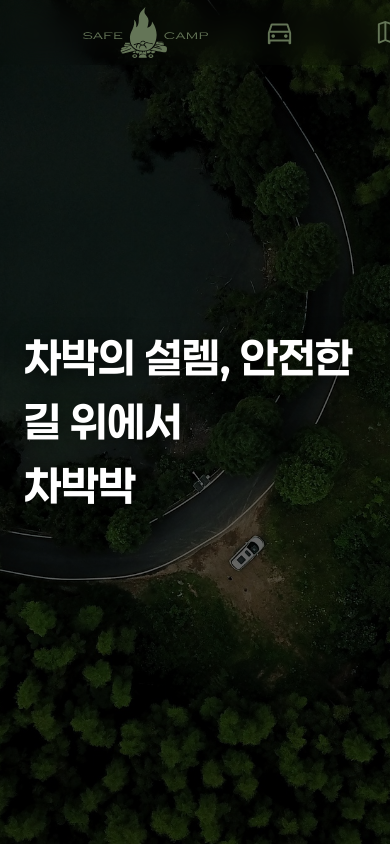
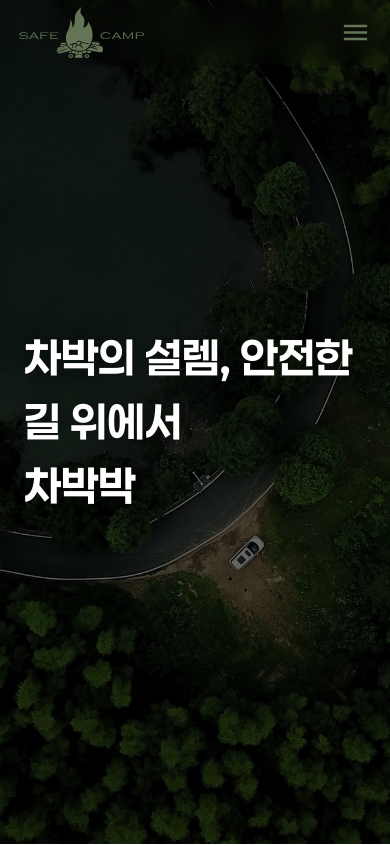
Before and after one commit to eunhyeon1020/Car-BakBak, a Vue app in the folder frontend/: page /main in a window 390 px wide. Shown: the top 846 px of the page. Built offline with nearby package versions, Linux system fonts and the light colour scheme.

Commit message:
header 햄버거 아이콘 추가 및 js, css 반응형처리

```diff
--- a/frontend/src/assets/css/header.css
+++ b/frontend/src/assets/css/header.css
@@ -5,7 +5,7 @@
   background-color: #ffffff00;
   backdrop-filter: blur(15px);
   box-sizing: border-box;
-  padding: 0 5rem;
+  padding: 0 10rem;
   position: fixed;
   /* top: 0;  */
   z-index: 100;
@@ -93,7 +93,8 @@
 .about-menu,
 .map-menu,
 .store-menu,
-.notice-menu {
+.notice-menu,
+.hamburger-icon {
   display: inline-block;
   background-repeat: no-repeat;
   background-size: 81%;
@@ -120,6 +121,7 @@
 
 /* 로그인, 회원가입*/
 .gnb .header-right {
+  margin: 0 10px;
   min-height: 65px;
   display: flex;
   flex-direction: row;
@@ -137,3 +139,73 @@
   color: #647557;
   white-space: nowrap;
 }
+
+.mobile-icon {
+  cursor: pointer;
+  display: none;
+  height: 65px;
+}
+
+/* 드롭다운 내비게이션 */
+.drop-nav {
+  /* display: none; */
+  width: 100vw;
+  height: calc(100vh - 65px);
+  position: fixed;
+  top: 65px;
+  left: 0;
+  background-color: #ffff;
+  transition: 0.7s ease all;
+}
+
+/*
+  레이아웃
+  display : inline, inline-block, block, flex, grid
+  display에 대한 컨트롤 속성 : flex속성, grid속성
+  width/height : px, em, rem, vw, vh
+  padding/margin : 길이로 부터의 안팍의 길이 조정
+  position : static, relative, absolute, fixed, sticky
+  position에 대한 속성 : top, left, right, bottom, z-index
+  overflow : hidden, scroll
+  color, 등등...
+*/
+
+
+
+
+
+
+
+/* 1024px일 때, 반응형 처리 */
+/* 반응형 처리할 때 아이콘 */
+@media screen and (max-width:1920px) {
+  #header {
+    padding: 0 6rem;
+
+  }
+}
+
+@media screen and (max-width:1024px) {
+  #header {
+    padding: 0 3rem;
+  }
+
+  .header-right,
+  .header-left>.top-menu {
+    display: none !important;
+  }
+
+  .mobile-icon {
+    display: block;
+  }
+
+  .hamburger-icon {
+    background-image: url(../images/hamburger-icon.svg);
+  }
+}
+
+@media screen and (max-width:768px) {
+  #header {
+    padding: 0 1rem;
+  }
+}
--- a/frontend/src/components/Header.vue
+++ b/frontend/src/components/Header.vue
@@ -1,6 +1,7 @@
 <template>
   <div id="header">
-    <div class="gnb" :class="isMobile">
+
+    <div class="gnb">
       <div class="header-left">
         <div class="gnb-logo" @click="goHome"></div>
         <div class="top-menu">
@@ -33,20 +34,38 @@
         </div>
       </div>
       <div class="header-right">
-        <router-link class="login user" :to="'login'">
+        <router-link  :to="'login'">
           <p>로그인</p>
         </router-link>
+
         <div>|</div>
-        <div class="sign-up">
+
         <router-link :to="'sign'">
           <p>회원가입</p>
         </router-link>
       </div>
+
+      <div class="mobile-icon" @click="NavToggle">
+        <i class="hamburger-icon"></i>
       </div>
+
+      <!-- 1200px 일 때, 햄버거 아이콘 생성  -->
+    </div>
+    <!-- 로그인 후 header right 변환 -->
     <!-- <div class="user" style="display: none"><p>김은현 님</p></div>
     <div style="display: none">|</div>
     <div class="my-page" style="display: none"><p>마이페이지</p></div> -->
+
+    <!-- 드롭다운 내비게이션 -->
+    <div class="drop-nav" v-if="this.navToggle">
+      <div>
+        <div>소개</div>
+        <div>지도</div>
+        <div>스토어</div>
+        <div>공지사항</div>
       </div>
+    </div>
+
   </div>
 </template>
 
@@ -55,8 +74,9 @@
 export default {
   data:() => ({
     isLogin: false,
+    isMobile: false,
+    navToggle: false, //초기값 - 동적으로 변화한다
     currentPath: '',
-    isMobile: 'mobile',
   }),
 
   methods: {
@@ -65,6 +85,17 @@ export default {
         this.$router.push({ path: '/main' });
       } else window.location.reload();
     },
+    NavToggle() {
+      this.navToggle = !this.navToggle;
+      // FALSE = !FALSE (TRUE)   >>
+      // TRUE = !TRUE (FALSE)   >>
+      if (this.navToggle) {
+        document.getElementsByTagName('body')[0].style.overflow = 'hidden';
+      } else {
+        document.getElementsByTagName('body')[0].style.overflow = '';
+      }
+    },
+
   }
 };
 </script>
```
Also changed, not shown: frontend/src/assets/images/hamburger-icon.svg (added). Lines whose indentation alone changed are shown as unchanged.
